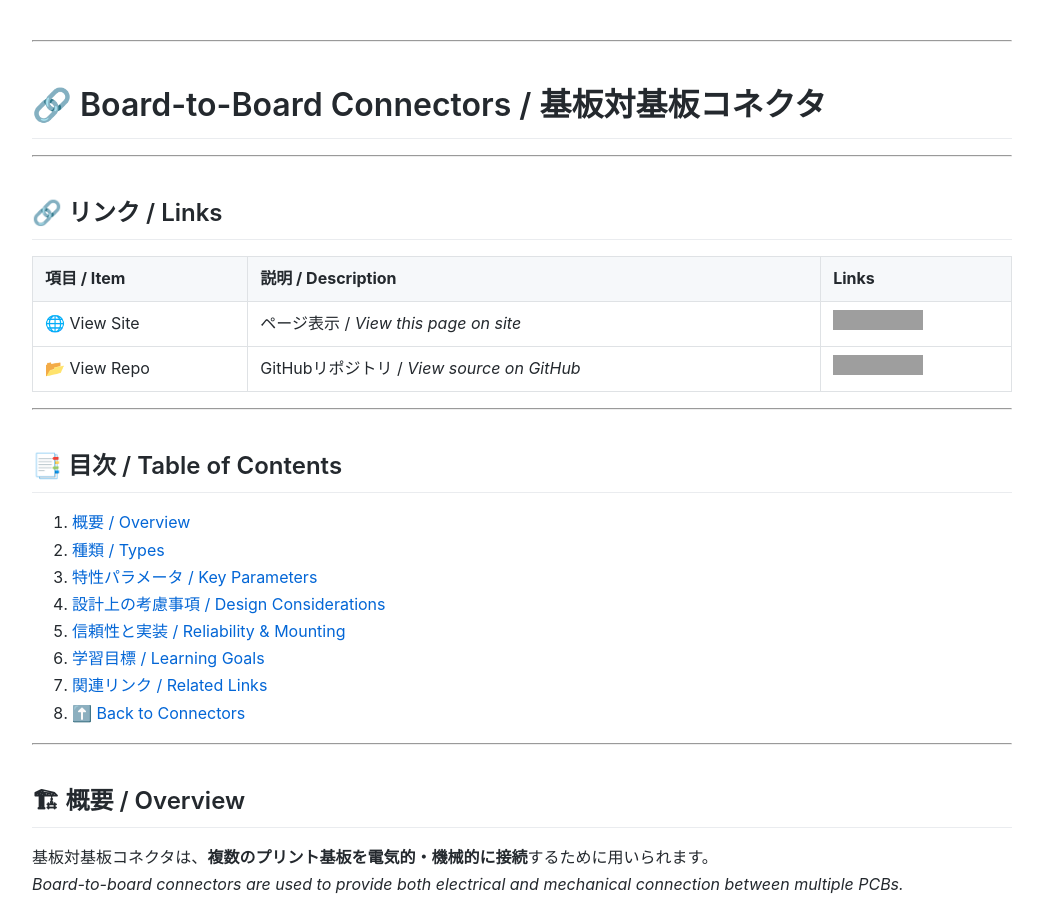
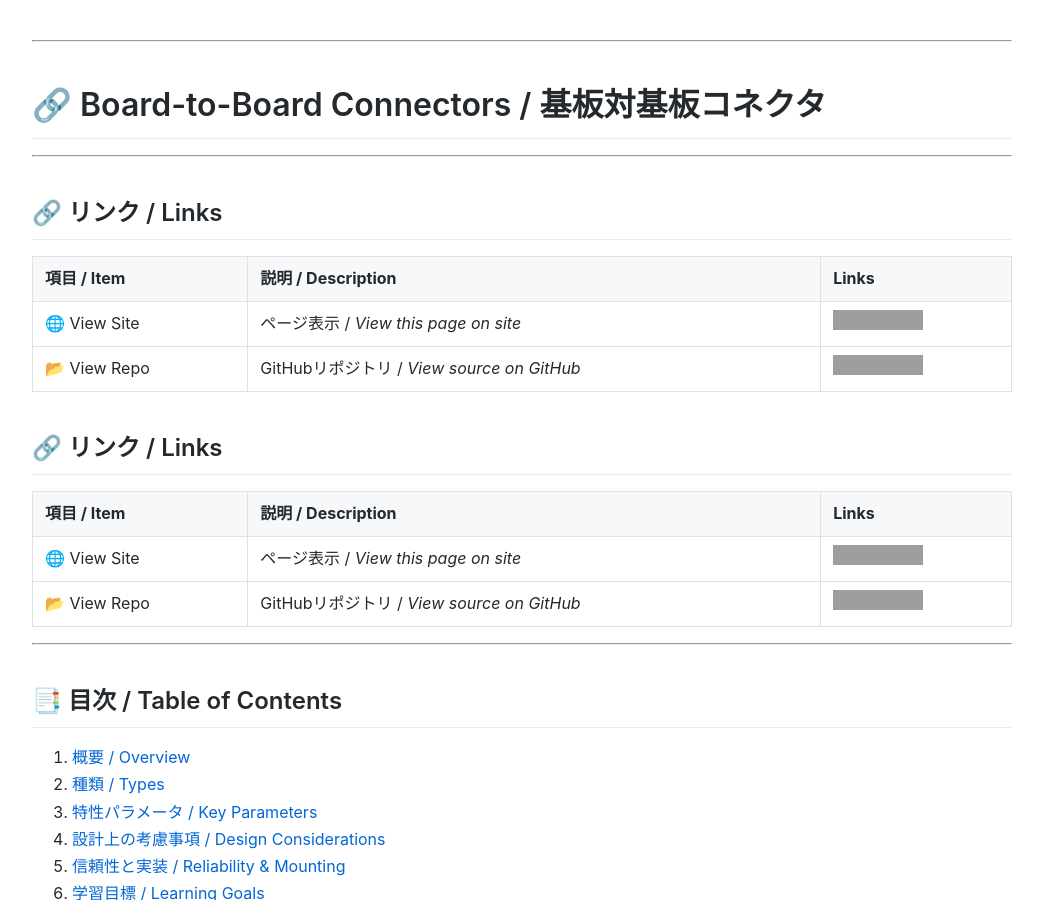
Before and after one commit to Samizo-AITL/Edusemi-Plus, a Jekyll site: the page built from Assembly-Integration/Connectors/Board-to-Board.md, in a window 1280 px wide and 900 px high. Shown: the whole window, without its empty margins (118-1161 px from the left). Built offline with Jekyll 4.4.1, drawn with Linux system fonts in a browser that asks for light colours; grey boxes are pictures that could not be loaded.

Commit message:
Update Board-to-Board.md

```diff
--- a/Assembly-Integration/Connectors/Board-to-Board.md
+++ b/Assembly-Integration/Connectors/Board-to-Board.md
@@ -14,6 +14,13 @@
 | 項目 / Item | 説明 / Description | Links |
 |-------------|-------------------|-------|
 | 🌐 View Site | ページ表示 / *View this page on site* | [![View Site](https://img.shields.io/badge/View-Site-brightgreen?style=for-the-badge&logo=githubpages)](https://samizo-aitl.github.io/Edusemi-Plus/Assembly-Integration/Connectors/Board-to-Board/) |
+| 📂 View Repo | GitHubリポジトリ / *View source on GitHub* | [![View Repo](https://img.shields.io/badge/View-Repo-blue?style=for-the-badge&logo=github)](https://github.com/Samizo-AITL/Edusemi-Plus/blob/main/Assembly-Integration/Connectors/Board-to-Board.md) |
+
+## 🔗 リンク / Links
+
+| 項目 / Item | 説明 / Description | Links |
+|-------------|-------------------|-------|
+| 🌐 View Site | ページ表示 / *View this page on site* | [![View Site](https://img.shields.io/badge/View-Site-brightgreen?style=for-the-badge&logo=githubpages)](https://samizo-aitl.github.io/Edusemi-Plus/Assembly-Integration/Connectors/board-to-board/) |
 | 📂 View Repo | GitHubリポジトリ / *View source on GitHub* | [![View Repo](https://img.shields.io/badge/View-Repo-blue?style=for-the-badge&logo=github)](https://github.com/Samizo-AITL/Edusemi-Plus/blob/main/Assembly-Integration/Connectors/Board-to-Board.md) |
 
 ---
```
